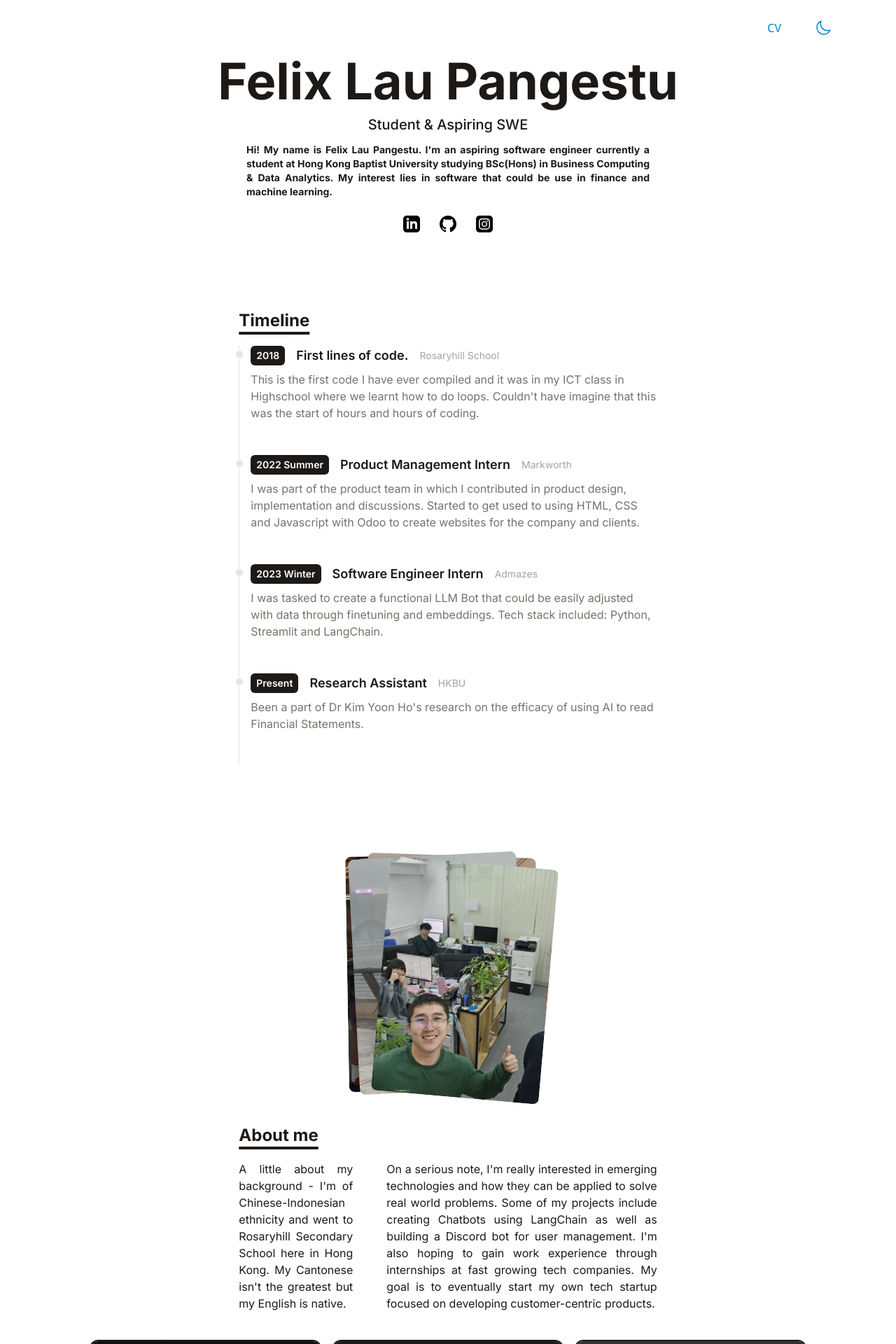
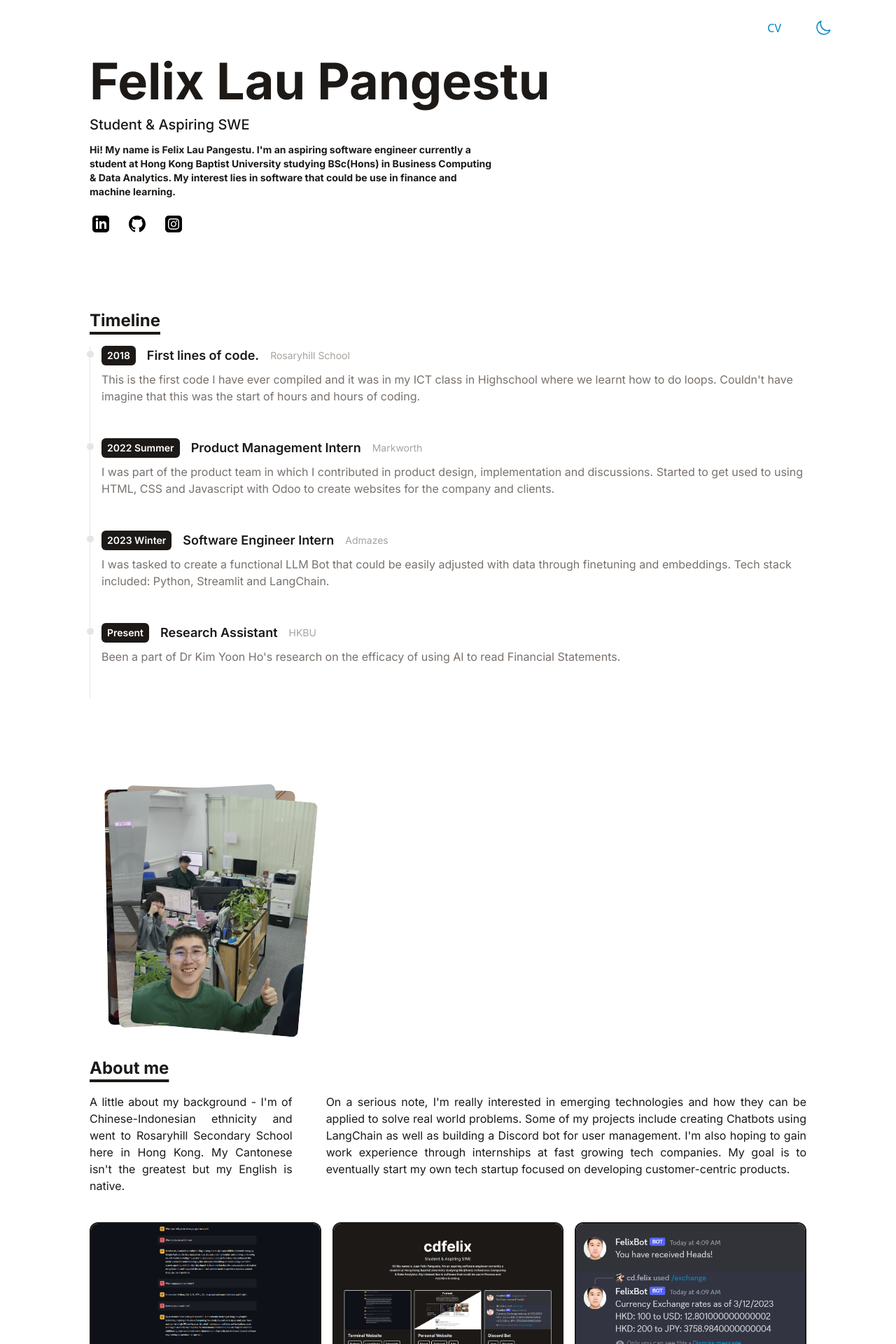
Before and after one commit to cdfelixj/minimal-portfolio, a React (Vite) app: page / in a window 1280 px wide. Shown: the top 1920 px of the page at 70% size. Built offline with nearby package versions, Linux system fonts and the light colour scheme; grey boxes are pictures that could not be loaded.

Commit message:
alignment update

```diff
--- a/src/components/AboutMe.jsx
+++ b/src/components/AboutMe.jsx
@@ -6,9 +6,9 @@ import aboutme from '../data/aboutme'
 export default function AboutMe() {
   return (
     <div>
-      <div className="flex flex-col md:flex-row justify-center my-10 mb-15">
-          <div className="w-full md:w-7/12">
-          <div className="flex justify-center items-center p-12">
+      <div className="flex flex-col md:flex-row my-10 mb-15">
+          <div className="w-full">
+          <div className="flex items-start p-12">
             <Card/>
         </div>
           <Title>{aboutme.title}</Title>
--- a/src/components/Intro.jsx
+++ b/src/components/Intro.jsx
@@ -3,13 +3,13 @@ import intro from '../data/intro'
 
 export default function Intro() {
   return (
-    <div className ="flex items-center justify-center flex-col text-justify pt-20 pb-6">
+    <div className ="flex items-start flex-col text-left pt-20 pb-6">
       <h1 className="text-4xl md:text-7xl dark:text-white mb-1 md:mb-3 font-bold">{intro.name}</h1>
       <p className="text-base md:text-xl mb-3 font-medium">{intro.title}</p>
       <p className="text-sm max-w-xl mb-6 font-bold">{intro.description}</p>
 
 
-      <div className="flex justify-center items-center gap-5">
+      <div className="flex items-center gap-5">
           {intro.socials.map((social, index) => (
             <div className="group relative" key={index}>
               <a href={social.url}>
--- a/src/components/Portfolio.jsx
+++ b/src/components/Portfolio.jsx
@@ -6,7 +6,7 @@ import sliderData from '../data/slider';
 
 export default function Portfolio() {
   return (
-    <div className="flex flex-col items-center justify-center my-10">
+    <div className="flex flex-col items-start my-10">
       <div className ="grid grid-cols-1 md:grid-cols-2 lg:grid-cols-3 gap-4">
         {portfolio.map(project => (
             <PortfolioItem
--- a/src/components/Timeline.jsx
+++ b/src/components/Timeline.jsx
@@ -5,8 +5,8 @@ import Title from './Title'
 
 export default function Timeline( {year, title, duration, details}) {
   return (
-    <div className="flex flex-col md:flex-row justify-center my-20">
-         <div className="w-full md:w-7/12">
+    <div className="flex flex-col md:flex-row my-20">
+         <div className="w-full">
           <Title>Timeline</Title>
           {timeline.map(item => (
             <TimelineItem
```
